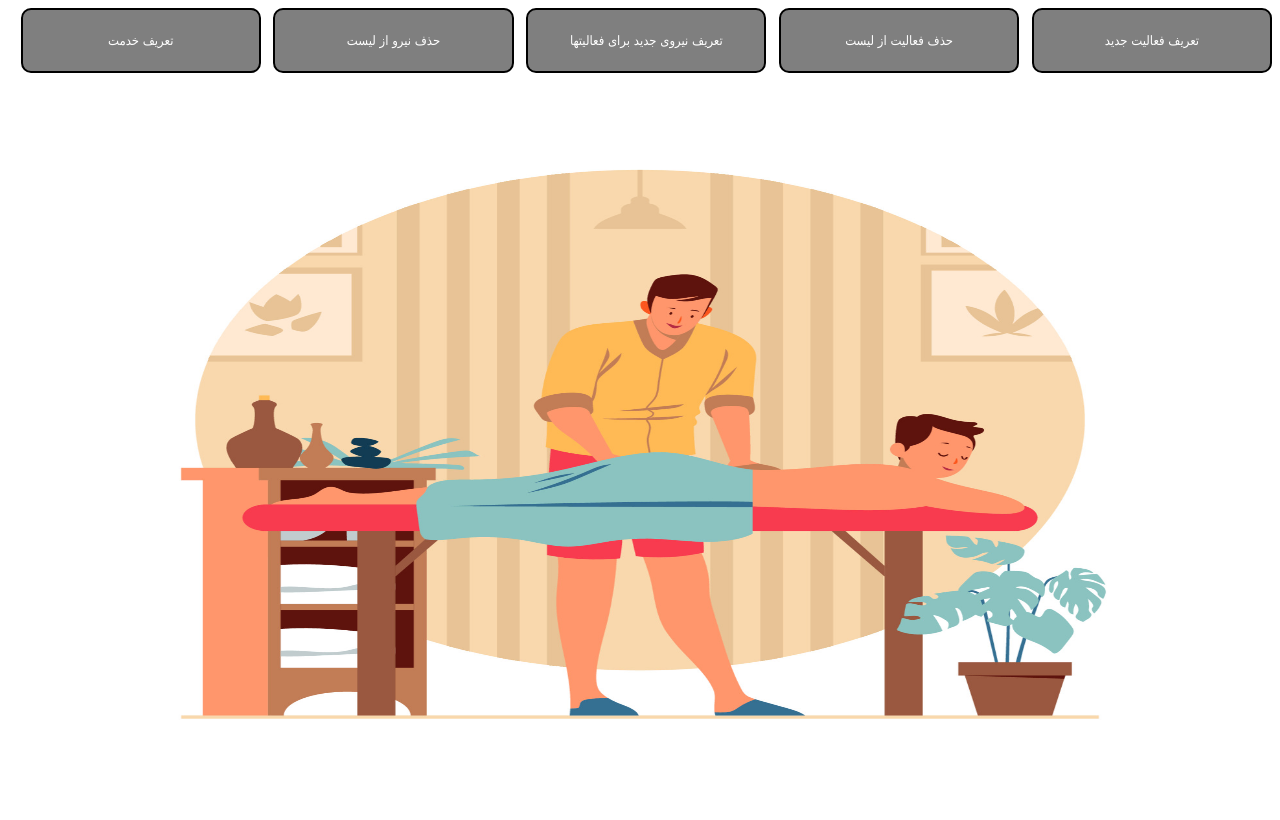
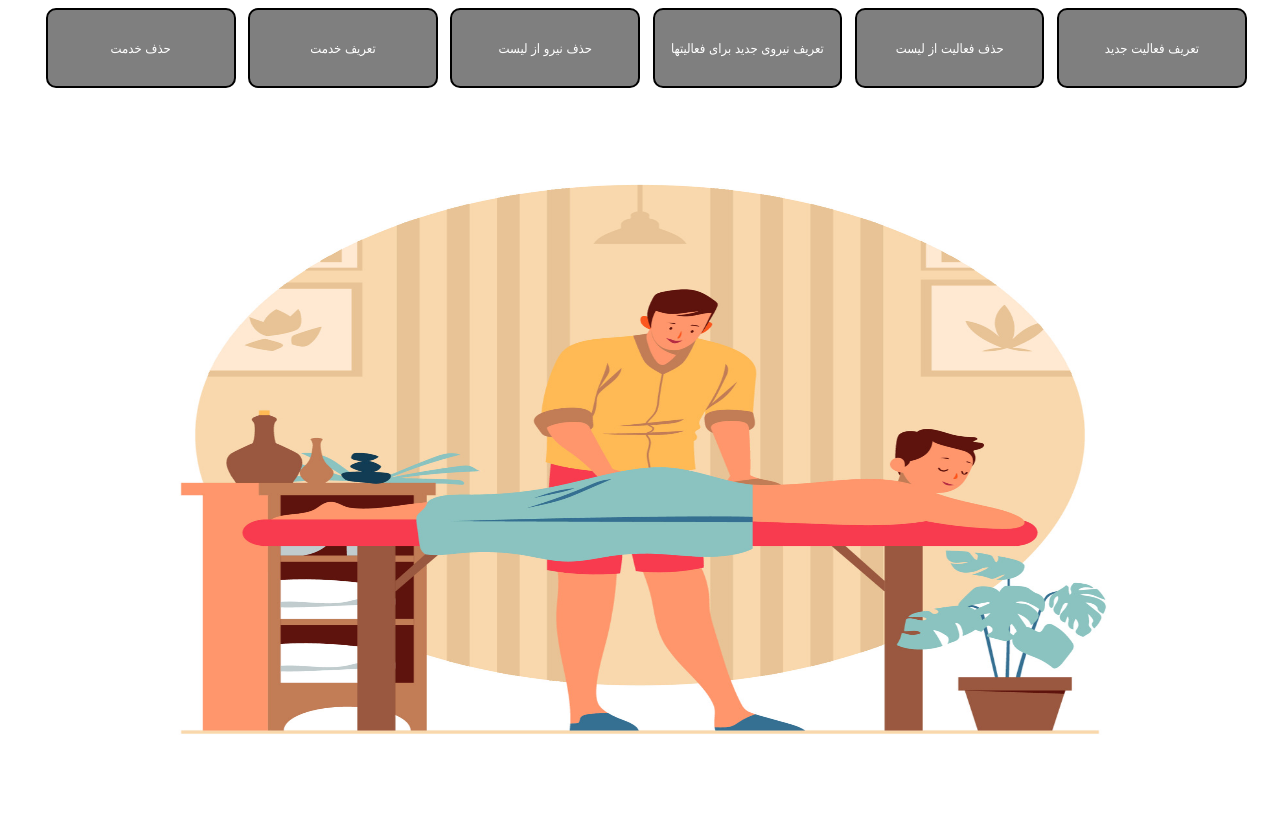
Before and after one commit to 3257525958/clinic14021, a Django app: page /jobs/ in a window 1280 px wide. Before the commit the page ends 719 px from the top, so only its background shows below. Run offline with Django 4.2, Linux system fonts and the light colour scheme; data comes from the database, SQL or seed files in the repository; both versions use the stored data as it was after the commit; data that the repository does not hold is empty; some libraries are stand-ins or nearby versions.

Commit message:
jobended

```diff
--- a/jobs_app/views.py
+++ b/jobs_app/views.py
@@ -20,6 +20,7 @@ emplist = ['انتخاب کنید']
 selectjob = ['t']
 savework = ['']
 savework[0] = 'e'
+deletworkmessage = ['true']
 def jobs(request):
     savejob = request.POST.get("savejob")
     newjob = request.POST.get("newjob")
@@ -39,6 +40,8 @@ def jobs(request):
     cast = request.POST.get("cast")
     servicsave =request.POST.get("servicsave")
     employselector = request.POST.get("employselector")
+    servicdelet = request.POST.get("servicdelet")
+    deletservicselect = request.POST.get("deletservicselect")
 # ****************************************************اضافه کردن یک فعالیت********************************************************
     newjob_etebar[0] = 'true'
     newemploy_etebar[0] = 'true'
@@ -135,7 +138,6 @@ def jobs(request):
     lenemploy = len(employerjoblist)
 
     if cearshmelicode == 'accept' :
-        # employmelicode = melicodearay[0]
         if (employmelicode !='') and (employmelicode != None) :
             employs = employeemodel.objects.all()
             for emp in employs :
@@ -170,15 +172,12 @@ def jobs(request):
             deletemploy_etebar[0] = 'emptyjob'
             melicodearay[0] = ''
 # **********************************************************ساختن یک خدمت*********************************************************
-    print(servicselector)
-    print("1111111")
     selectjob[0] = "t"
     joblist.clear()
     allservic = jobsmodel.objects.all()
     servicselect = 'انتخاب کنید'
     for ser in allservic :
         joblist.append(ser.job)
-    print(savework)
     if facebutton == "accept" :
         emplist.clear()
         emplist.append('')
@@ -201,14 +200,18 @@ def jobs(request):
         savework.append(str(cast))
         savework.append(timename)
         savework.append(emplist[int(employselector)])
-        print(savework)
-        print(savework[0])
-        print(savework[1])
-        print(savework[2])
-        print(savework[3])
         workmodel.objects.create(work=savework[0],cast=savework[1],time=savework[2],person=savework[3])
 
-# ****************************************************************************************************************************************
+# *****************************************************حذف یک خدمت*******************************************************
+    deletworkmessage[0] = 'true'
+    deletservics = workmodel.objects.all()
+    if servicdelet== "accept" :
+        if (deletservicselect != '') and (deletservicselect != None) :
+            a = workmodel.objects.filter(work=deletservicselect)
+            a.delete()
+            deletworkmessage[0] = 'false'
+    # ************************************************************************************************************
+
     js = jobsmodel.objects.all()
     return render(request,"jobs.html",context={'newjob_etebar':newjob_etebar[0],
                                                'newemploy_etebar':newemploy_etebar[0],
@@ -228,4 +231,6 @@ def jobs(request):
                                                'servicselect':servicselect,
                                                'selectjob':selectjob[0],
                                                'emplist':emplist,
+                                               'deletservics':deletservics,
+                                               'deletworkmessage':deletworkmessage[0]
                                                })
--- a/static/css/jobs.css
+++ b/static/css/jobs.css
@@ -19,7 +19,7 @@
   {}
     .navbar {
           width: 100%;
-          height: 65px;
+          height: 80px;
           /* border: 3px solid rgba(var(--vred),var(--vgreen),var(--vblue),1);
           background:rgba(var(--vred),var(--vgreen),var(--vblue),.5); */
           position: relative;
@@ -28,8 +28,9 @@
 
   }
     #navbarbtn1 {
-          width: 19%;
+          width: 15%;
           height: 100%;
+          left: 83%;
           background:rgba(var(--vred),var(--vgreen),var(--vblue),.5);
           border: 2px solid rgb(var(--vred),var(--vgreen),var(--vblue));
           border-radius: 10px;
@@ -41,9 +42,9 @@
 
   }
   #navbarbtn2 {
-          width: 19%;
+          width: 15%;
           height: 100%;
-          left: 61%;
+          left: 67%;
           background:rgba(var(--vred),var(--vgreen),var(--vblue),.5);
           border: 2px solid rgb(var(--vred),var(--vgreen),var(--vblue));
           border-radius: 10px;
@@ -55,9 +56,9 @@
 
   }
   #navbarbtn3 {
-          width: 19%;
+          width: 15%;
           height: 100%;
-          left: 41%;
+          left: 51%;
           background:rgba(var(--vred),var(--vgreen),var(--vblue),.5);
           border: 2px solid rgb(var(--vred),var(--vgreen),var(--vblue));
           border-radius: 10px;
@@ -69,9 +70,9 @@
 
   }
   #navbarbtn4 {
-          width: 19%;
+          width: 15%;
           height: 100%;
-          left: 21%;
+          left: 35%;
           background:rgba(var(--vred),var(--vgreen),var(--vblue),.5);
           border: 2px solid rgb(var(--vred),var(--vgreen),var(--vblue));
           border-radius: 10px;
@@ -84,9 +85,9 @@
   }
 
   #navbarbtn5 {
-        width: 19%;
+        width: 15%;
         height: 100%;
-        left: 1%;
+        left: 19%;
         background:rgba(var(--vred),var(--vgreen),var(--vblue),.5);
         border: 2px solid rgb(var(--vred),var(--vgreen),var(--vblue));
         border-radius: 10px;
@@ -97,6 +98,20 @@
         position: absolute;
 
 }
+  #navbarbtn6 {
+          width: 15%;
+          height: 100%;
+          left: 3%;
+          background:rgba(var(--vred),var(--vgreen),var(--vblue),.5);
+          border: 2px solid rgb(var(--vred),var(--vgreen),var(--vblue));
+          border-radius: 10px;
+          font-family:Tahoma;
+          color:white;
+          text-align: center;
+          font-size: small;
+          position: absolute;
+
+  }
 
 .maine{
     padding: 10px;
--- a/static/js/jobs.js
+++ b/static/js/jobe.js
@@ -8,6 +8,7 @@ var employeeetebar = document.getElementById('employeeetebar');
 var employeemessage = document.getElementById('employeemessage');
 var deletemployetebar = document.getElementById('deletemployetebar');
 var selectjob = document.getElementById('selectjob');
+var deletworkmessage = document.getElementById('deletworkmessage');
 var    j = ( lenjob.innerHTML  * 19 ) + 100 ;
     console.log(j);
 
@@ -138,6 +139,17 @@ var    j = ( lenjob.innerHTML  * 19 ) + 100 ;
         if ( deletemployetebar.innerHTML == 'true') {
             deletemployee()
     }
+    if ( deletworkmessage.innerHTML == 'false' ){
+        Swal.fire({
+          position: 'top-end',
+          icon: 'success',
+          title: 'حدف خدمت مورد نظر با موفقیت انجام شد',
+          showConfirmButton: false,
+          timer: 2000
+                 });
+        setTimeout('redirectt()',1000);
+    }
+
         if ( selectjob.innerHTML == 'true') {
             servic()
     }
@@ -146,146 +158,180 @@ function addjob() {
     document.getElementById('textobject').innerHTML = "تعریف فعالیت جدید";
     document.getElementById('regester').hidden = false;
     document.getElementById('regester').style.height = "260px";
+
     document.getElementsByClassName('newjob')[0].hidden = false;
-    document.getElementsByClassName('regesterbuttonsave')[0].hidden = false;
-    document.getElementsByClassName('regesterbuttonsave')[0].style.top = "190px";
-    document.getElementById('regesterbuttoncancel').style.top = "190px";
     document.getElementsByClassName('newjob')[1].hidden = true;
-    document.getElementsByClassName('regesterbuttonsave')[1].hidden = true;
     document.getElementsByClassName('newjob')[2].hidden = true;
-    document.getElementsByClassName('regesterbuttonsave')[2].hidden = true;
     document.getElementsByClassName('newjob')[3].hidden = true;
     document.getElementsByClassName('newjob')[4].hidden = true;
     document.getElementsByClassName('newjob')[5].hidden = true;
+    document.getElementsByClassName('newjob')[6].hidden = true;
+
+    document.getElementsByClassName('regesterbuttonsave')[0].hidden = false;
+    document.getElementsByClassName('regesterbuttonsave')[0].style.top = "190px";
+    document.getElementsByClassName('regesterbuttonsave')[1].hidden = true;
+    document.getElementsByClassName('regesterbuttonsave')[2].hidden = true;
     document.getElementsByClassName('regesterbuttonsave')[3].hidden = true;
     document.getElementsByClassName('regesterbuttonsave')[4].hidden = true;
+    document.getElementsByClassName('regesterbuttonsave')[5].hidden = true;
+    document.getElementsByClassName('regesterbuttonsave')[6].hidden = true;
     document.getElementById('te').hidden = true;
+
+    document.getElementById('regesterbuttoncancel').style.top = "190px";
 }
 function deletjob() {
     document.getElementById('textobject').innerHTML = "حذف فعالیت از لیست";
     document.getElementById('regester').hidden = false;
     document.getElementById('regester').style.height = j+70+"px";
+
     document.getElementsByClassName('newjob')[0].hidden = true;
-    document.getElementsByClassName('regesterbuttonsave')[0].hidden = true;
     document.getElementsByClassName('newjob')[1].hidden = false;
-    document.getElementsByClassName('regesterbuttonsave')[1].hidden = false;
-    document.getElementsByClassName('regesterbuttonsave')[1].style.top = j+"px";
-    document.getElementById('regesterbuttoncancel').style.top = j+"px";
     document.getElementsByClassName('newjob')[2].hidden = true;
-    document.getElementsByClassName('regesterbuttonsave')[2].hidden = true;
     document.getElementsByClassName('newjob')[3].hidden = true;
     document.getElementsByClassName('newjob')[4].hidden = true;
     document.getElementsByClassName('newjob')[5].hidden = true;
+    document.getElementsByClassName('newjob')[6].hidden = true;
+
+    document.getElementsByClassName('regesterbuttonsave')[0].hidden = true;
+    document.getElementsByClassName('regesterbuttonsave')[1].hidden = false;
+    document.getElementsByClassName('regesterbuttonsave')[1].style.top = j+"px";
+    document.getElementsByClassName('regesterbuttonsave')[2].hidden = true;
     document.getElementsByClassName('regesterbuttonsave')[3].hidden = true;
     document.getElementsByClassName('regesterbuttonsave')[4].hidden = true;
+    document.getElementsByClassName('regesterbuttonsave')[5].hidden = true;
+    document.getElementsByClassName('regesterbuttonsave')[6].hidden = true;
+
+    document.getElementById('regesterbuttoncancel').style.top = j+"px";
     document.getElementById('te').hidden = true;
 }
 function addemployee() {
     document.getElementById('textobject').innerHTML = "تعریف نیروی جدید برای فعالیتها";
     document.getElementById('regester').style.height = j+130+"px";
     document.getElementById('regester').hidden = false;
+
     document.getElementsByClassName('newjob')[0].hidden = true;
-    document.getElementsByClassName('regesterbuttonsave')[0].hidden = true;
     document.getElementsByClassName('newjob')[1].hidden = true;
-    document.getElementsByClassName('regesterbuttonsave')[1].hidden = true;
     document.getElementsByClassName('newjob')[2].hidden = false;
-    document.getElementsByClassName('regesterbuttonsave')[2].hidden = false;
-    document.getElementsByClassName('regesterbuttonsave')[2].style.top = j+50+"px";
-    document.getElementById('regesterbuttoncancel').style.top = j+50+"px";
     document.getElementsByClassName('newjob')[3].hidden = true;
     document.getElementsByClassName('newjob')[4].hidden = true;
     document.getElementsByClassName('newjob')[5].hidden = true;
+    document.getElementsByClassName('newjob')[6].hidden = true;
+    document.getElementsByClassName('regesterbuttonsave')[0].hidden = true;
+    document.getElementsByClassName('regesterbuttonsave')[1].hidden = true;
+    document.getElementsByClassName('regesterbuttonsave')[2].hidden = false;
+    document.getElementsByClassName('regesterbuttonsave')[2].style.top = j+50+"px";
     document.getElementsByClassName('regesterbuttonsave')[3].hidden = true;
+    document.getElementsByClassName('regesterbuttonsave')[4].hidden = true;
+    document.getElementsByClassName('regesterbuttonsave')[5].hidden = true;
+    document.getElementsByClassName('regesterbuttonsave')[6].hidden = true;
+
     document.getElementsByClassName('inputclass')[2].style.top = j+"px";
-    document.getElementsByClassName('regesterbuttonsave')[4].hidden = true;
+    document.getElementById('regesterbuttoncancel').style.top = j+50+"px";
     document.getElementById('te').hidden = true;
 }
 function melicodesearch() {
     document.getElementById('textobject').innerHTML = "حذف نیرو از لیست";
     document.getElementById('regester').hidden = false;
     document.getElementById('regester').style.height = "200px";
+
     document.getElementsByClassName('newjob')[0].hidden = true;
-    document.getElementsByClassName('regesterbuttonsave')[0].hidden = true;
     document.getElementsByClassName('newjob')[1].hidden = true;
-    document.getElementsByClassName('regesterbuttonsave')[1].hidden = true;
     document.getElementsByClassName('newjob')[2].hidden = true;
-    document.getElementsByClassName('regesterbuttonsave')[2].hidden = true;
     document.getElementsByClassName('newjob')[3].hidden = false;
     document.getElementsByClassName('newjob')[4].hidden = true;
     document.getElementsByClassName('newjob')[5].hidden = true;
+    document.getElementsByClassName('newjob')[6].hidden = true;
+    document.getElementsByClassName('regesterbuttonsave')[0].hidden = true;
+    document.getElementsByClassName('regesterbuttonsave')[1].hidden = true;
+    document.getElementsByClassName('regesterbuttonsave')[2].hidden = true;
     document.getElementsByClassName('regesterbuttonsave')[3].hidden = true;
     document.getElementsByClassName('regesterbuttonsave')[4].hidden = false;
     document.getElementsByClassName('regesterbuttonsave')[4].style.top = "130px";
-    document.getElementsByClassName('regesterbuttonsave')[4].style.left = "40px";
+    document.getElementsByClassName('regesterbuttonsave')[5].hidden = true;
+    document.getElementsByClassName('regesterbuttonsave')[6].hidden = true;
+
     document.getElementById('regesterbuttoncancel').hidden = true;
 }
 function deletemployee() {
     document.getElementById('textobject').innerHTML = "حذف نیرو از لیست ";
     document.getElementById('regester').hidden = false;
     document.getElementById('regester').style.height = j+130+"px";
+
     document.getElementsByClassName('newjob')[0].hidden = true;
-    document.getElementsByClassName('regesterbuttonsave')[0].hidden = true;
     document.getElementsByClassName('newjob')[1].hidden = true;
-    document.getElementsByClassName('regesterbuttonsave')[1].hidden = true;
     document.getElementsByClassName('newjob')[2].hidden = true;
-    document.getElementsByClassName('regesterbuttonsave')[2].hidden = true;
     document.getElementsByClassName('newjob')[3].hidden = true;
     document.getElementsByClassName('newjob')[4].hidden = false;
     document.getElementsByClassName('newjob')[5].hidden = true;
+    document.getElementsByClassName('newjob')[6].hidden = true;
+
+    document.getElementsByClassName('regesterbuttonsave')[0].hidden = true;
+    document.getElementsByClassName('regesterbuttonsave')[1].hidden = true;
+    document.getElementsByClassName('regesterbuttonsave')[2].hidden = true;
     document.getElementsByClassName('regesterbuttonsave')[3].hidden = false;
     document.getElementsByClassName('regesterbuttonsave')[3].style.top = j+50+"px";
+    document.getElementsByClassName('regesterbuttonsave')[4].hidden = true;
+    document.getElementsByClassName('regesterbuttonsave')[5].hidden = true;
+    document.getElementsByClassName('regesterbuttonsave')[5].hidden = true;
+    document.getElementsByClassName('regesterbuttonsave')[6].hidden = true;
+
     document.getElementById('regesterbuttoncancel').style.top = j+50+"px";
-    document.getElementsByClassName('regesterbuttonsave')[4].hidden = true;
     document.getElementById('te').hidden = false;
 }
-
-// function servic() {
-//     document.getElementById('textobject').innerHTML = "تعریف یک خدمت  ";
-//     document.getElementById('regester').hidden = false;
-//     document.getElementById('regester').style.height = "100px";
-//     document.getElementsByClassName('newjob')[0].hidden = true;
-//     document.getElementsByClassName('regesterbuttonsave')[0].hidden = true;
-//     document.getElementsByClassName('newjob')[1].hidden = true;
-//     document.getElementsByClassName('regesterbuttonsave')[1].hidden = true;
-//     document.getElementsByClassName('newjob')[2].hidden = true;
-//     document.getElementsByClassName('regesterbuttonsave')[2].hidden = true;
-//     document.getElementsByClassName('newjob')[3].hidden = true;
-//     document.getElementsByClassName('newjob')[4].hidden = true;
-//     document.getElementsByClassName('newjob')[5].hidden = false;
-//     document.getElementsByClassName('regesterbuttonsave')[3].hidden = true;
-//     document.getElementsByClassName('regesterbuttonsave')[3].style.top = "130px";
-//     document.getElementById('regesterbuttoncancel').hidden = true;
-//     document.getElementsByClassName('regesterbuttonsave')[4].hidden = true;
-//     document.getElementById('te').hidden = true;
-//     document.getElementById("textemployname").hidden =false;
-//     document.getElementById("texttime").hidden =false;
-//     document.getElementById("sel").hidden = false;
-//     document.getElementById("time").hidden = false;
-// }
 function servic() {
     document.getElementById('textobject').innerHTML = "تعریف یک خدمت  ";
     document.getElementById('regester').hidden = false;
-    document.getElementById('regester').style.height = "400px";
+    document.getElementById('regester').style.height = "430px";
+
     document.getElementsByClassName('newjob')[0].hidden = true;
-    document.getElementsByClassName('regesterbuttonsave')[0].hidden = true;
     document.getElementsByClassName('newjob')[1].hidden = true;
-    document.getElementsByClassName('regesterbuttonsave')[1].hidden = true;
     document.getElementsByClassName('newjob')[2].hidden = true;
-    document.getElementsByClassName('regesterbuttonsave')[2].hidden = true;
     document.getElementsByClassName('newjob')[3].hidden = true;
     document.getElementsByClassName('newjob')[4].hidden = true;
     document.getElementsByClassName('newjob')[5].hidden = false;
+    document.getElementsByClassName('newjob')[6].hidden = true;
+
+    document.getElementsByClassName('regesterbuttonsave')[0].hidden = true;
+    document.getElementsByClassName('regesterbuttonsave')[1].hidden = true;
+    document.getElementsByClassName('regesterbuttonsave')[2].hidden = true;
+    document.getElementsByClassName('regesterbuttonsave')[5].hidden = true;
     document.getElementsByClassName('regesterbuttonsave')[3].hidden = true;
-    document.getElementsByClassName('regesterbuttonsave')[3].style.top = "130px";
-    document.getElementById('regesterbuttoncancel').hidden = false;
-    document.getElementById('regesterbuttoncancel').style.top = "330px";
     document.getElementsByClassName('regesterbuttonsave')[4].hidden = true;
     document.getElementsByClassName('regesterbuttonsave')[5].hidden = false;
-    document.getElementsByClassName('regesterbuttonsave')[5].style.top = "330px";
+    document.getElementsByClassName('regesterbuttonsave')[5].style.top = "360px";
+    document.getElementsByClassName('regesterbuttonsave')[6].hidden = true;
+
+    document.getElementById('regesterbuttoncancel').hidden = false;
+    document.getElementById('regesterbuttoncancel').style.top = "360px";
     document.getElementById('te').hidden = true;
     document.getElementById("textemployname").hidden =false;
     document.getElementById("sel").hidden = false;
     document.getElementById("time").hidden = false;
+}
+function deletservic(){
+    document.getElementById('textobject').innerHTML = "حذف یک خدمت  ";
+    document.getElementById('regester').hidden = false;
+    document.getElementById('regester').style.height = "200px";
+
+    document.getElementsByClassName('newjob')[0].hidden = true;
+    document.getElementsByClassName('newjob')[1].hidden = true;
+    document.getElementsByClassName('newjob')[2].hidden = true;
+    document.getElementsByClassName('newjob')[3].hidden = true;
+    document.getElementsByClassName('newjob')[4].hidden = true;
+    document.getElementsByClassName('newjob')[5].hidden = true;
+    document.getElementsByClassName('newjob')[6].hidden = false;
+    document.getElementsByClassName('regesterbuttonsave')[0].hidden = true;
+    document.getElementsByClassName('regesterbuttonsave')[1].hidden = true;
+    document.getElementsByClassName('regesterbuttonsave')[2].hidden = true;
+    document.getElementsByClassName('regesterbuttonsave')[3].hidden = true;
+    document.getElementsByClassName('regesterbuttonsave')[4].hidden = true;
+    document.getElementsByClassName('regesterbuttonsave')[5].hidden = true;
+    document.getElementsByClassName('regesterbuttonsave')[6].hidden = false;
+    document.getElementsByClassName('regesterbuttonsave')[6].style.top = "130px";
+
+    document.getElementById('regesterbuttoncancel').hidden = false;
+    document.getElementById('regesterbuttoncancel').style.top = "130px";
+
 }
 function citylist()
 {
--- a/templates/jobs.html
+++ b/templates/jobs.html
@@ -24,6 +24,9 @@
         </button>
         <button id="navbarbtn5" onclick="servic()">
              تعریف خدمت
+        </button>
+        <button id="navbarbtn6" onclick="deletservic()">
+             حذف خدمت
         </button>
     </div>
 
@@ -121,6 +124,16 @@
                     </p>
                     <input type="number" size="1" class="inputclass" name="cast">
                 </div>
+                <div class="newjob" hidden >
+                    <p class=>
+                        خدمت مورد نظرتان انتخاب کنید :
+                    </p>
+                    <select id="selectcss" name="deletservicselect" >
+                        {% for delet in deletservics %}
+                            <option value= "{{ delet.work }}">{{ delet.work }}</option>
+                        {% endfor %}
+                    </select>
+                 </div>
 
 
             <button class="regesterbuttonsave" name="savejob" value="accept" hidden>
@@ -144,13 +157,15 @@
             <button class="regesterbuttonsave" name="servicsave" value="accept" hidden >
                 ثبت خدمت
             </button>
-            <button id="regesterbuttoncancel" >
+            <button class="regesterbuttonsave" name="servicdelet" value="accept" hidden >
+               حذف خدمت
+            </button>
+            <button id="regesterbuttoncancel" onclick="redirectt();" >
                 بازگشت
             </button>
         </div>
-        </div>
     </div>
-
+    </div>
 
 <label id="newjobetebar"  hidden >{{ newjob_etebar }}</label>
 <label id="newemployetebar"  hidden >{{ newemploy_etebar }}</label>
@@ -161,14 +176,14 @@
 <label id="employeemessage"  hidden >{{ employeemessage }}</label>
 <label id="deletemployetebar"  hidden >{{ deletemployetebar }}</label>
 <label id="selectjob"  hidden >{{ selectjob }}</label>
-
 <label id="allservic" >{{  allservicforjava }}</label>
+<label id="deletworkmessage"  hidden >{{ deletworkmessage }}</label>
 
 </form>
 
 
 <script src="https://cdn.jsdelivr.net/npm/sweetalert2@11"></script>
-<script src="{% static "/js/jobs.js" %}">    </script>
+<script src="{% static "/js/jobe.js" %}">    </script>
 
 </body>
 </html>
```
Also changed, not shown: db.sqlite3.
